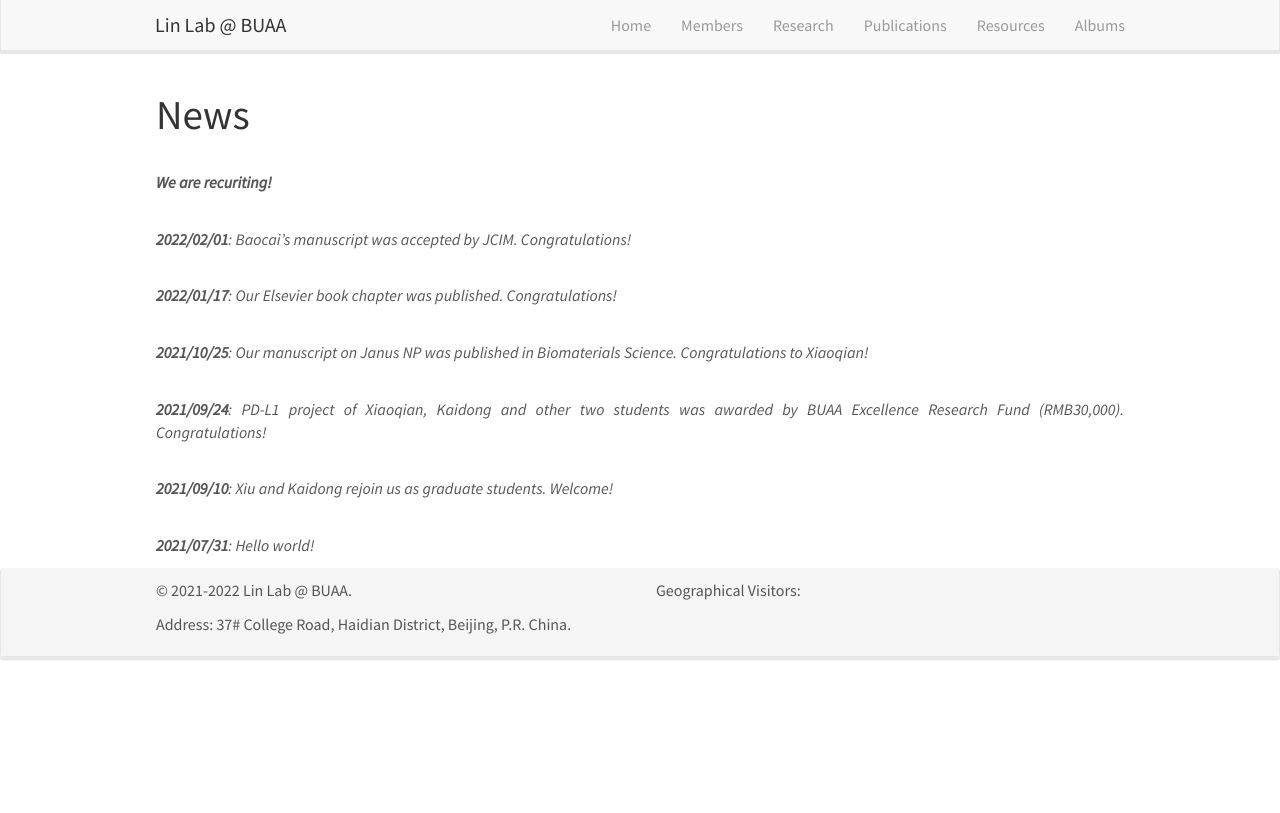
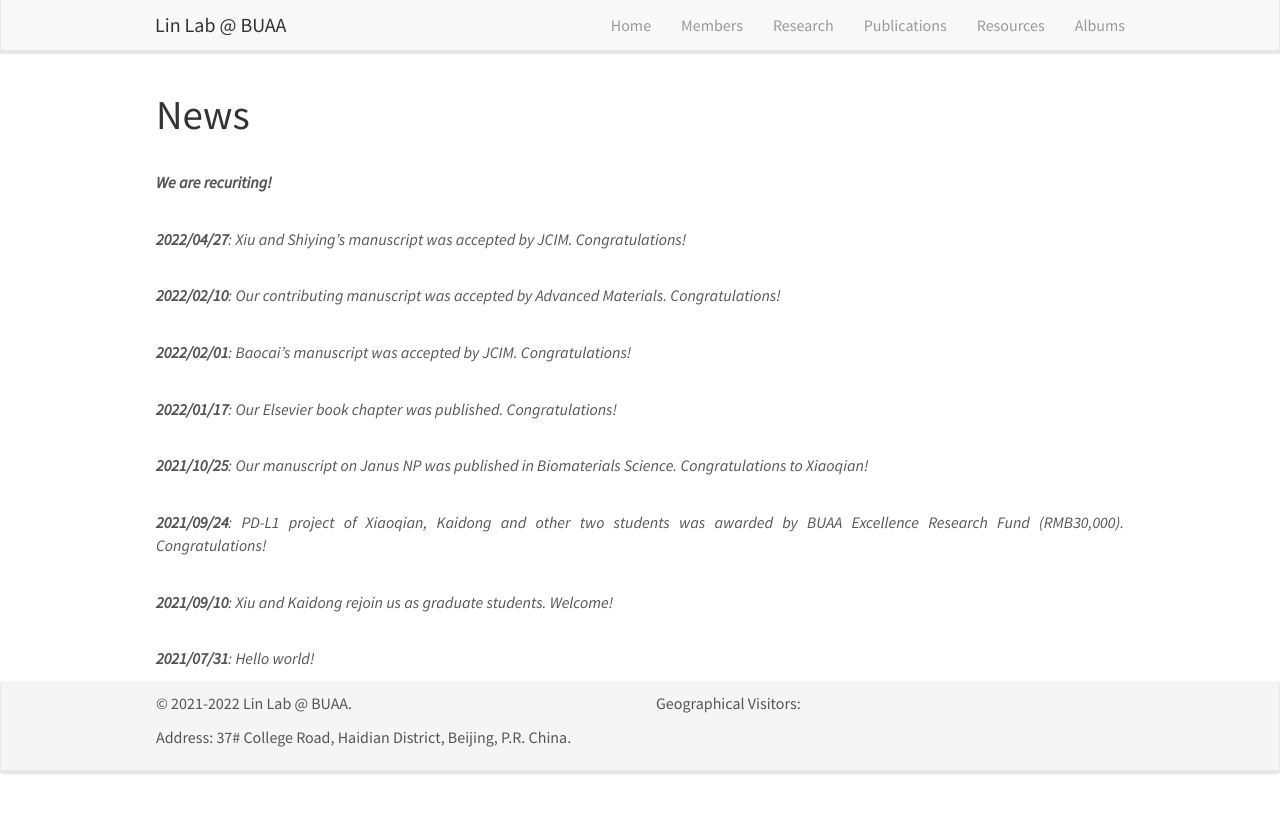
Before and after one commit to linxubo/linxubo.github.io, a Jekyll site: the page built from _pages/news.md, in a window 1280 px wide. Shown: the top 813 px of the page. Built offline with Jekyll 4.4.1, drawn with Linux system fonts in a browser that asks for light colours; nearby versions of some CDN libraries; a script that is not in the unit is left out.

Commit message:
Update news.yml

```diff
--- a/_data/news.yml
+++ b/_data/news.yml
@@ -1,5 +1,7 @@
 - headline: <b> We are recuriting!</b>
 
+- headline: "<b>2022/04/27</b>: Xiu and Shiying's manuscript was accepted by JCIM. Congratulations!"
+- headline: "<b>2022/02/10</b>: Our contributing manuscript was accepted by Advanced Materials. Congratulations!"
 - headline: "<b>2022/02/01</b>: Baocai's manuscript was accepted by JCIM. Congratulations!"
 - headline: "<b>2022/01/17</b>: Our Elsevier book chapter was published. Congratulations!"
 - headline: "<b>2021/10/25</b>: Our manuscript on Janus NP was published in Biomaterials Science. Congratulations to Xiaoqian!"
```
